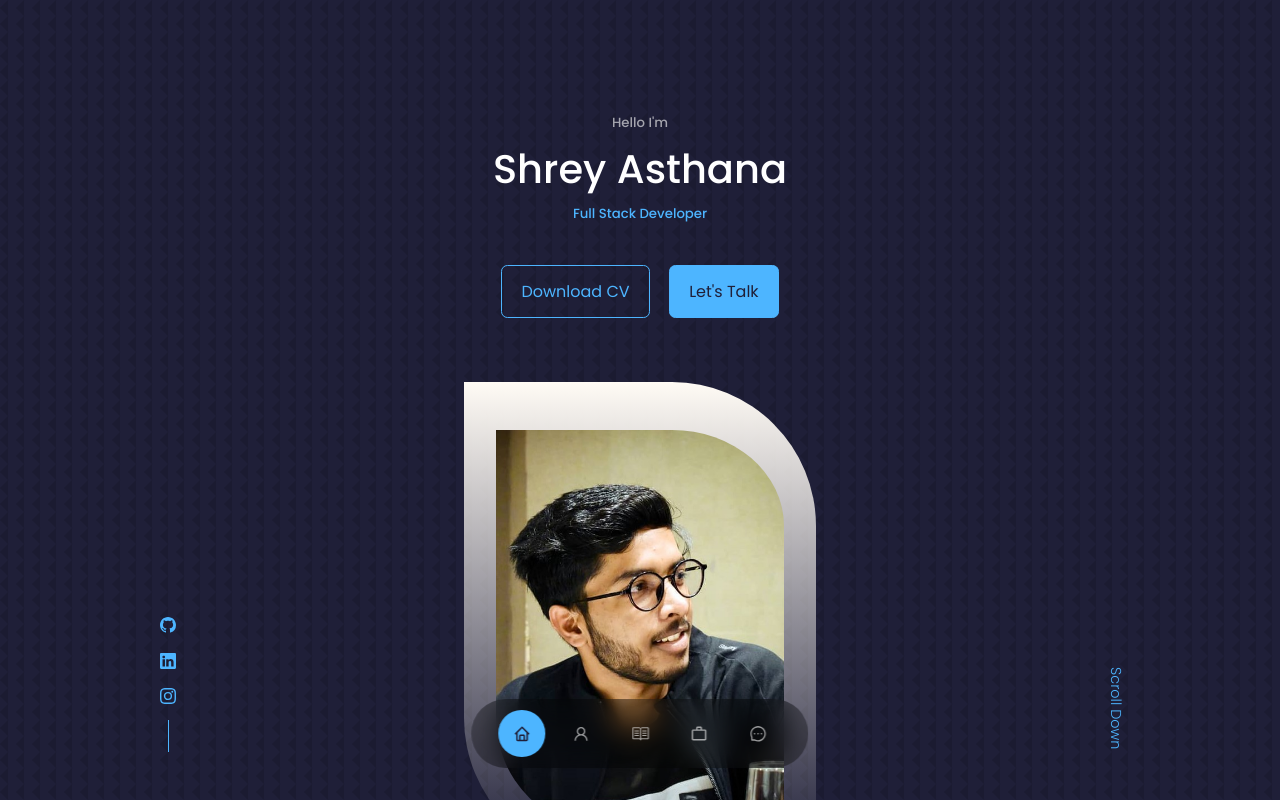
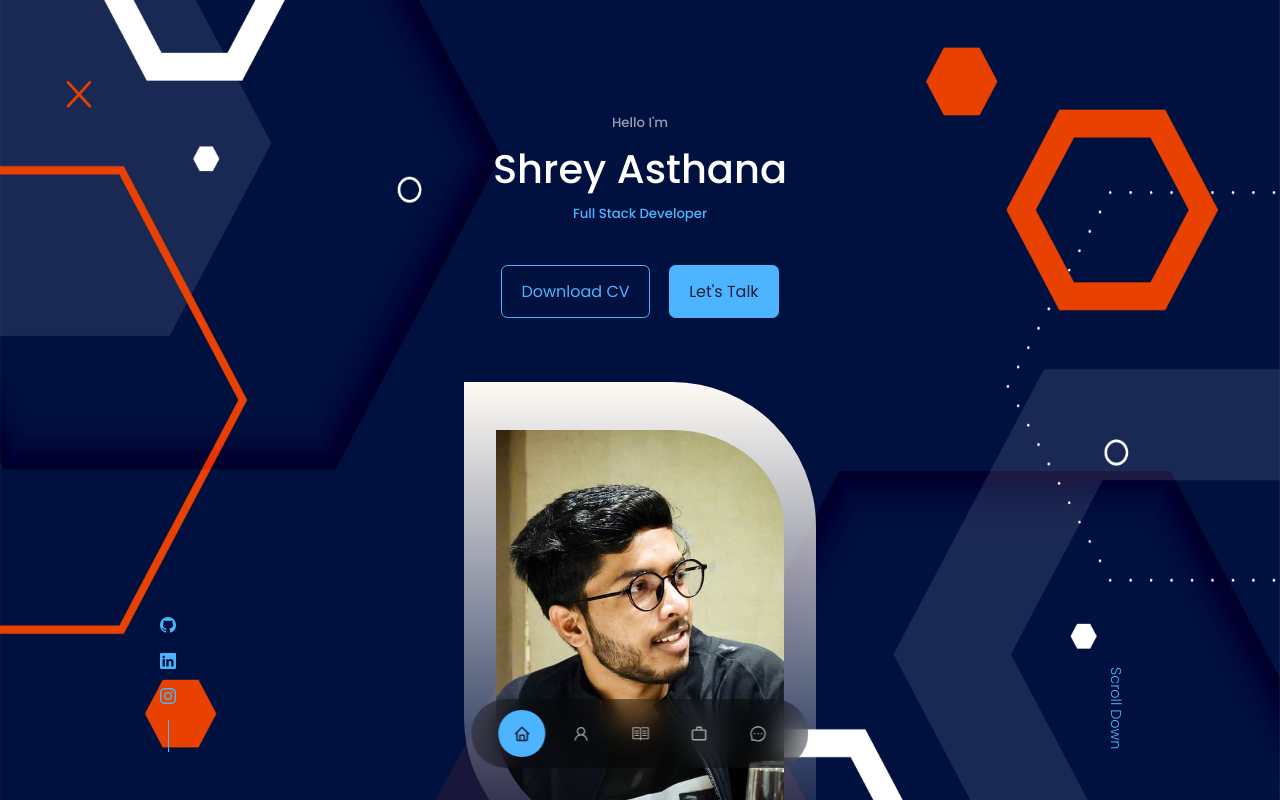
Before and after one commit to iam-shreyasthana/portfolio-web-application, a React (Create React App) app: page / in a window 1280 px wide. Shown: the top 800 px of the page. Built offline with nearby package versions, Linux system fonts and the light colour scheme.

Commit message:
UPDATE: changed background

```diff
--- a/src/index.css
+++ b/src/index.css
@@ -38,10 +38,14 @@ html {
 
 body {
     font-family: 'Poppins', sans-serif;
-    background: var(--color-bg);
+
     color: var(--color-white);
     line-height: 1.7;
-    background-image: url(./assets/bg-texture.png);
+    background-image: url(./assets/bg.jpg);
+    background-repeat: repeat;
+    background-position: center;
+    background-size: 100%;
+    background-attachment: fixed;
 }
 
 /*---------- Styling -----------*/
```
Also changed, not shown: src/assets/bg-texture.png (deleted), src/assets/bg.jpg (added).
